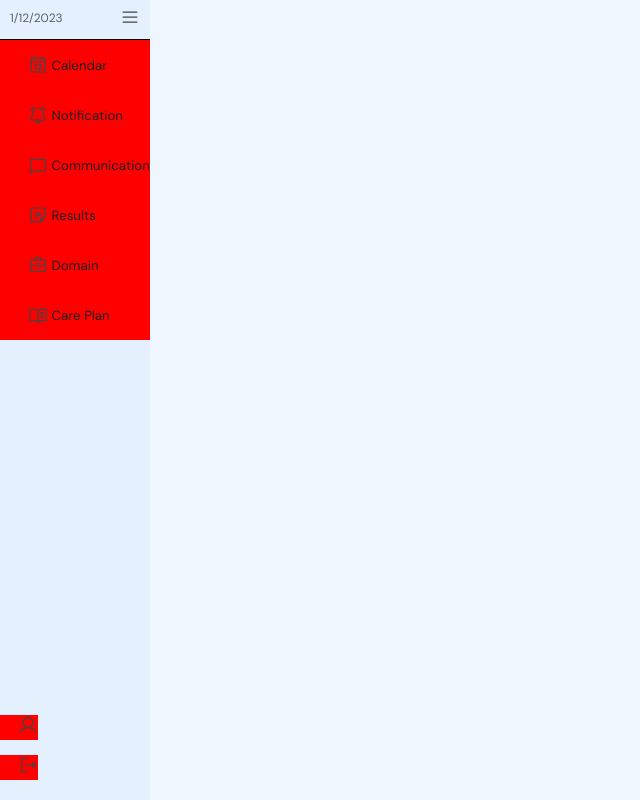
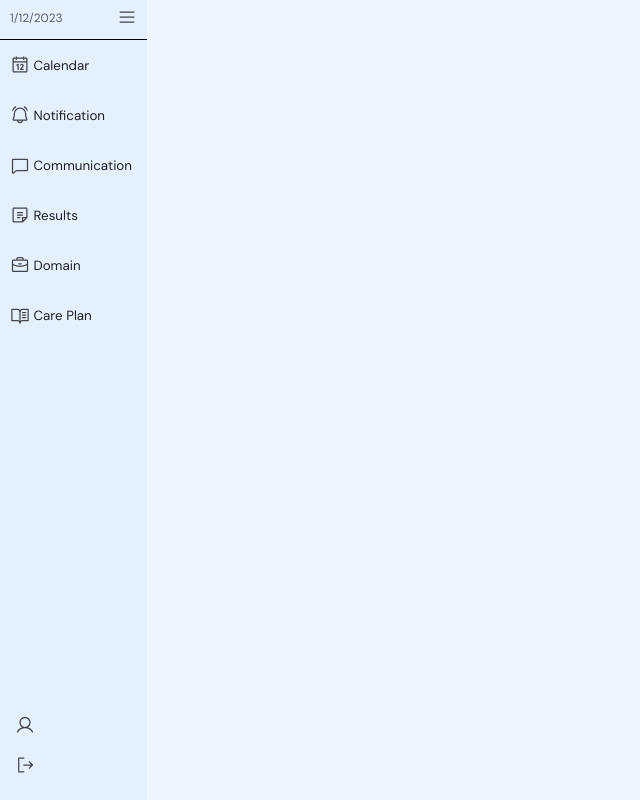
Before and after one commit to DiamondD7/yougotjob_client, a React (Vite) app: page /home in a window 1280 px wide. Shown: the whole page, without its empty margins (0-640 px from the left). Built offline with nearby package versions, Linux system fonts and the light colour scheme.

Commit message:
added the hover effect when minimized the nav

```diff
--- a/src/components/Nav/Nav.jsx
+++ b/src/components/Nav/Nav.jsx
@@ -47,13 +47,20 @@ const Nav = ({ setDisplayed }) => {
           </div>
         </div>
         <ul>
-          <li>
+          <li
+            className={minimizedNav === true ? "minimizednav-icons" : ""}
+            style={
+              activeDisplay === "calendar" ? { backgroundColor: "#D6E8FF" } : {}
+            }
+          >
             <button
               className={minimizedNav === true ? "btn-normal" : "icon-label"}
               onClick={() => onClickDisplayed("calendar")}
               style={
-                activeDisplay === "calendar"
-                  ? { backgroundColor: "#D6E8FF" }
+                minimizedNav === false
+                  ? activeDisplay === "calendar"
+                    ? { backgroundColor: "#D6E8FF" }
+                    : {}
                   : {}
               }
             >
@@ -62,13 +69,22 @@ const Nav = ({ setDisplayed }) => {
               {minimizedNav === true ? "" : "Calendar"}
             </button>
           </li>
-          <li>
+          <li
+            className={minimizedNav === true ? "minimizednav-icons" : ""}
+            style={
+              activeDisplay === "notification"
+                ? { backgroundColor: "#D6E8FF" }
+                : {}
+            }
+          >
             <button
               className={minimizedNav === true ? "btn-normal" : "icon-label"}
               onClick={() => onClickDisplayed("notification")}
               style={
-                activeDisplay === "notification"
-                  ? { backgroundColor: "#D6E8FF" }
+                minimizedNav === false
+                  ? activeDisplay === "notification"
+                    ? { backgroundColor: "#D6E8FF" }
+                    : {}
                   : {}
               }
             >
@@ -77,13 +93,22 @@ const Nav = ({ setDisplayed }) => {
               {minimizedNav === true ? "" : "Notification"}
             </button>
           </li>
-          <li>
+          <li
+            className={minimizedNav === true ? "minimizednav-icons" : ""}
+            style={
+              activeDisplay === "communication"
+                ? { backgroundColor: "#D6E8FF" }
+                : {}
+            }
+          >
             <button
               className={minimizedNav === true ? "btn-normal" : "icon-label"}
               onClick={() => onClickDisplayed("communication")}
               style={
-                activeDisplay === "communication"
-                  ? { backgroundColor: "#D6E8FF" }
+                minimizedNav === false
+                  ? activeDisplay === "communication"
+                    ? { backgroundColor: "#D6E8FF" }
+                    : {}
                   : {}
               }
             >
@@ -92,13 +117,20 @@ const Nav = ({ setDisplayed }) => {
               {minimizedNav === true ? "" : "Communication"}
             </button>
           </li>
-          <li>
+          <li
+            className={minimizedNav === true ? "minimizednav-icons" : ""}
+            style={
+              activeDisplay === "results" ? { backgroundColor: "#D6E8FF" } : {}
+            }
+          >
             <button
               className={minimizedNav === true ? "btn-normal" : "icon-label"}
               onClick={() => onClickDisplayed("results")}
               style={
-                activeDisplay === "results"
-                  ? { backgroundColor: "#D6E8FF" }
+                minimizedNav === false
+                  ? activeDisplay === "results"
+                    ? { backgroundColor: "#D6E8FF" }
+                    : {}
                   : {}
               }
             >
@@ -107,12 +139,21 @@ const Nav = ({ setDisplayed }) => {
               {minimizedNav === true ? "" : "Results"}
             </button>
           </li>
-          <li>
+          <li
+            className={minimizedNav === true ? "minimizednav-icons" : ""}
+            style={
+              activeDisplay === "domain" ? { backgroundColor: "#D6E8FF" } : {}
+            }
+          >
             <button
               className={minimizedNav === true ? "btn-normal" : "icon-label"}
               onClick={() => onClickDisplayed("domain")}
               style={
-                activeDisplay === "domain" ? { backgroundColor: "#D6E8FF" } : {}
+                minimizedNav === false
+                  ? activeDisplay === "domain"
+                    ? { backgroundColor: "#D6E8FF" }
+                    : {}
+                  : {}
               }
             >
               <Briefcase size={20} color="#454545" />
@@ -120,13 +161,20 @@ const Nav = ({ setDisplayed }) => {
               {minimizedNav === true ? "" : "Domain"}
             </button>
           </li>
-          <li>
+          <li
+            className={minimizedNav === true ? "minimizednav-icons" : ""}
+            style={
+              activeDisplay === "careplan" ? { backgroundColor: "#D6E8FF" } : {}
+            }
+          >
             <button
               className={minimizedNav === true ? "btn-normal" : "icon-label"}
               onClick={() => onClickDisplayed("careplan")}
               style={
-                activeDisplay === "careplan"
-                  ? { backgroundColor: "#D6E8FF" }
+                minimizedNav === false
+                  ? activeDisplay === "careplan"
+                    ? { backgroundColor: "#D6E8FF" }
+                    : {}
                   : {}
               }
             >
--- a/src/styles/navstyles.css
+++ b/src/styles/navstyles.css
@@ -21,7 +21,7 @@
     border: none;
     background-color: transparent;
     cursor: pointer;
-    padding: 7px 10px 0 0;
+    padding: 7px 10px 0 18px;
 }
 
 
@@ -61,9 +61,8 @@
     list-style: none;
 }
 
-.navside__wrapper ul li {
-   background-color: red;
-   padding-left: 18px;
+.minimizednav-icons {
+   padding:0px 0 15px 18px;
 }
 
 .icon-label{
@@ -111,6 +110,7 @@
 
 .profile-btn{
     position:absolute;
+    left: 15px;
     bottom: 60px;
 }
 
@@ -122,6 +122,7 @@
 
 .logout-btn{
     position: absolute;
+    left: 15px;
     bottom: 20px;
 }
 
```
